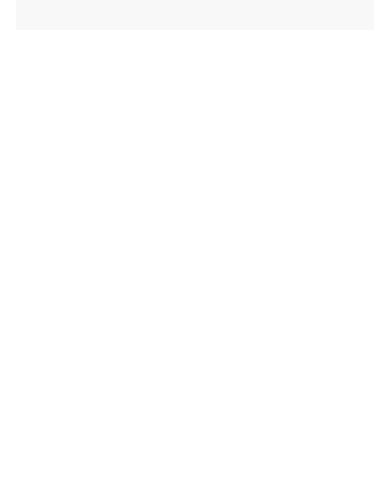
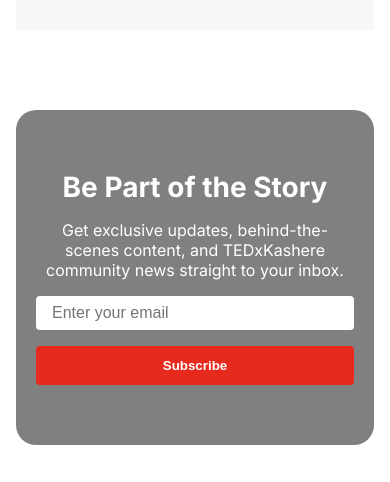
Before and after one commit to Meetkamal256/tedxkashere, a Next.js app: page / in a window 390 px wide. Shown: the part 3194-3676 px from the top of the page. Before the commit the page ends 3264 px from the top, so only its background shows below. Built offline with nearby package versions, Linux system fonts and the light colour scheme.

Commit message:
style(newsletter): build newsletter component for mobile

```diff
--- /dev/null
+++ b/app/components/sections/newsletter/Newsletter.tsx
@@ -0,0 +1,23 @@
+import styles from "./newsletter.module.css";
+
+const Newsletter = () => {
+  return (
+    <section className="container">
+      <div className={styles.ctaSection}>
+        <div className={styles.ctaContainer}>
+          <h2>Be Part of the Story</h2>
+          <p>
+            Get exclusive updates, behind-the-scenes content, and TEDxKashere
+            community news straight to your inbox.
+          </p>
+          <form className={styles.newsletterForm}>
+            <input type="email" placeholder="Enter your email" required />
+            <button type="submit">Subscribe</button>
+          </form>
+        </div>
+      </div>
+    </section>
+  );
+};
+
+export default Newsletter;
--- /dev/null
+++ b/app/components/sections/newsletter/newsletter.module.css
@@ -0,0 +1,50 @@
+.ctaSection {
+  background-color: #808080;
+  padding: 60px 20px;
+  text-align: center;
+  border-radius: 20px;
+  color: #fff;
+}
+
+.ctaContainer h2 {
+  font-size: 28px;
+  font-weight: bold;
+  margin-bottom: 1rem;
+}
+
+.ctaContainer p {
+  font-size: 16px;
+  margin-bottom: 16px;
+}
+
+.newsletterForm {
+  display: flex;
+  flex-direction: column;
+  justify-content: center;
+  flex-wrap: wrap;
+  gap: 1rem;
+}
+
+.newsletterForm input[type="email"] {
+  padding: 8px 16px;
+  border: none;
+  border-radius: 4px;
+  font-size: 1rem;
+  width: 100%;
+}
+
+.newsletterForm button {
+  background-color: #e62b1e;
+  color: white;
+  padding: 12px 24px;
+  border: none;
+  border-radius: 4px;
+  font-weight: bold;
+  cursor: pointer;
+  transition: background-color 0.3s ease;
+}
+
+.newsletterForm button:hover {
+  background-color: white;
+  color: #e62b1e;
+}
--- a/app/layout.tsx
+++ b/app/layout.tsx
@@ -1,7 +1,7 @@
 import type { Metadata } from "next";
 import { Inter } from "next/font/google";
 import "./globals.css";
-import Navbar from "./components/navbar/Navbar";
+import Navbar from "./components/sections/navbar/Navbar";
 
 
 const inter = Inter({ subsets: ["latin"] });
--- a/app/page.tsx
+++ b/app/page.tsx
@@ -5,6 +5,7 @@
 import FeaturedSpeakers from "./components/featuredSpeakers/FeaturedSpeakers";
 import EventInfo from "./components/eventInfo/EventInfo";
 import Sponsors from "./components/sponsors/Sponsors";
+import Newsletter from "./components/sections/newsletter/Newsletter";
 
 export default function Home() {
   return (
@@ -14,6 +15,7 @@
       <FeaturedSpeakers />
       <EventInfo />
       <Sponsors />
+      <Newsletter />
     </>
   );
 }
```
Also changed, not shown: app/components/sections/navbar/Navbar.tsx (renamed from app/components/navbar/Navbar.tsx), app/components/sections/navbar/navbar.module.css (renamed from app/components/navbar/navbar.module.css).
